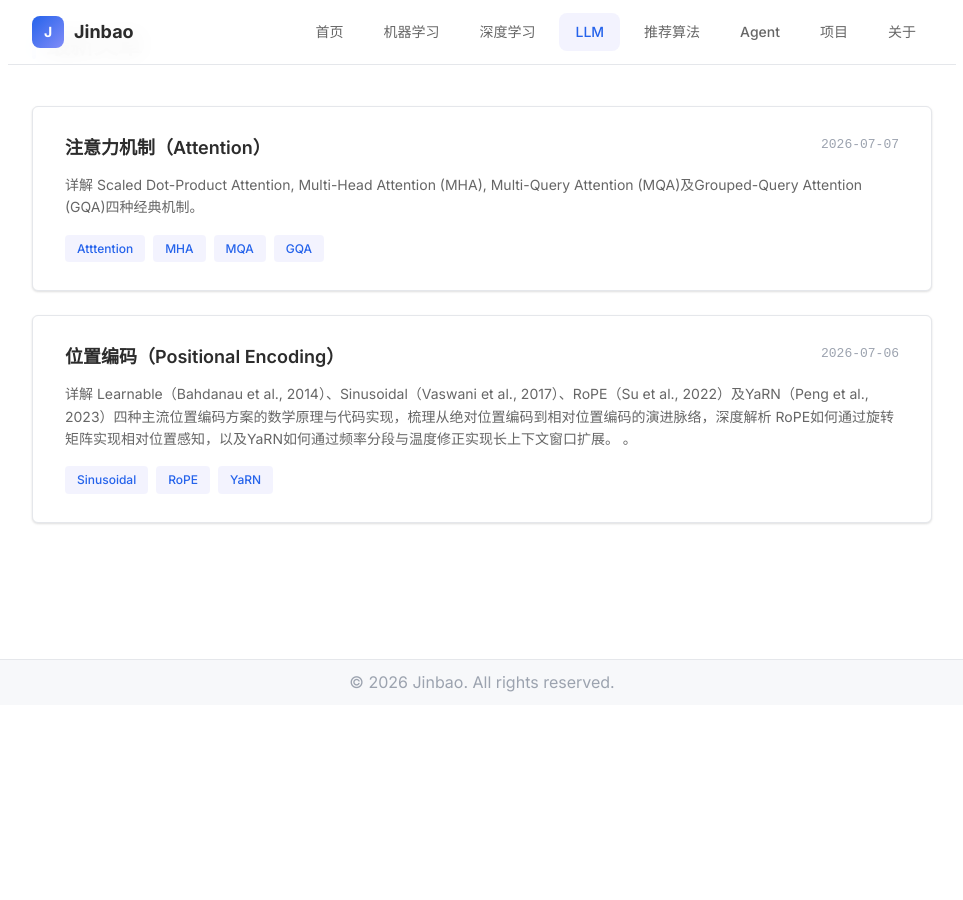
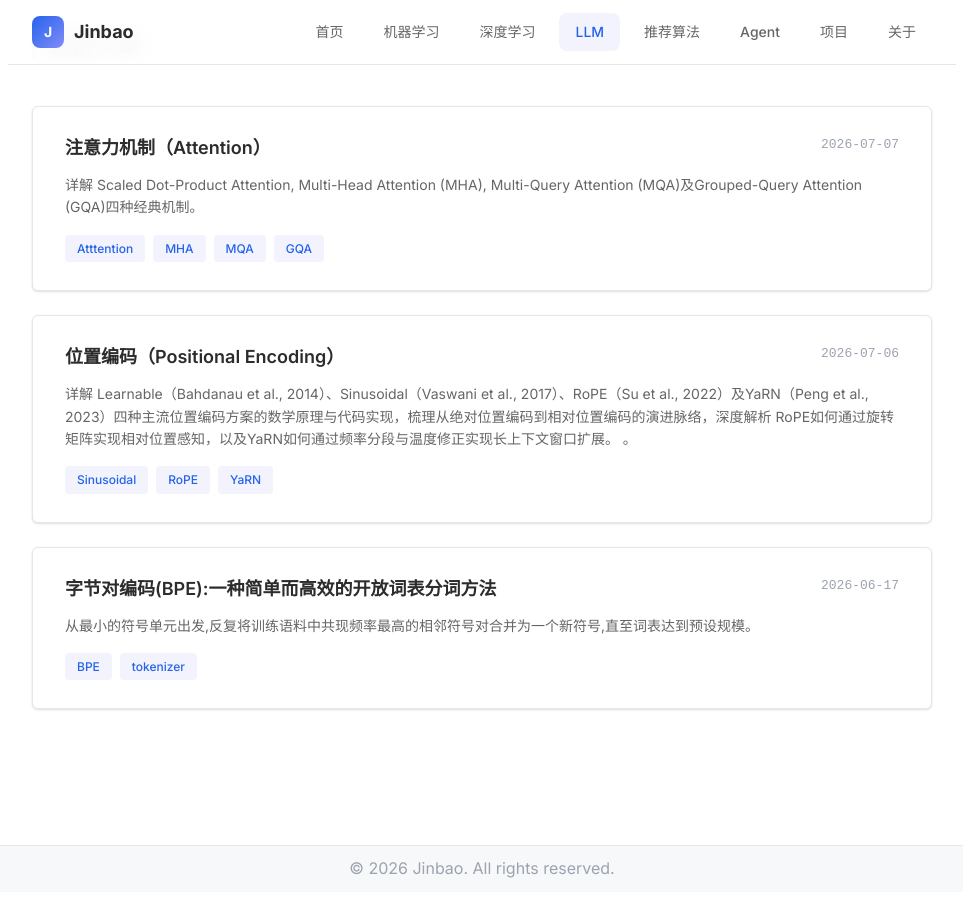
Before and after one commit to JinbaoSite/jinbaosite.github.io, a Jekyll site: the page built from llm/index.md, in a window 1280 px wide and 900 px high, scrolled down 340 px. Shown: the whole window, without its empty margins (158-1121 px from the left). Built offline with Jekyll 4.4.1, drawn with Linux system fonts in a browser that asks for light colours; before the commit the page ends 1053 px from its top, so only the background shows below that.

Commit message:
Update index.md

```diff
--- a/llm/index.md
+++ b/llm/index.md
@@ -13,4 +13,9 @@ article-list:
     article-date: 2026-07-06
     article-desc: 详解 Learnable（Bahdanau et al., 2014）、Sinusoidal（Vaswani et al., 2017）、RoPE（Su et al., 2022）及YaRN（Peng et al., 2023）四种主流位置编码方案的数学原理与代码实现，梳理从绝对位置编码到相对位置编码的演进脉络，深度解析 RoPE如何通过旋转矩阵实现相对位置感知，以及YaRN如何通过频率分段与温度修正实现长上下文窗口扩展。 。
     article-tags: [Sinusoidal, RoPE, YaRN]
+  - article-title: 字节对编码(BPE):一种简单而高效的开放词表分词方法
+    article-url: /dl/bpe
+    article-date: 2026-06-17
+    article-desc: 从最小的符号单元出发,反复将训练语料中共现频率最高的相邻符号对合并为一个新符号,直至词表达到预设规模。
+    article-tags: [BPE, tokenizer]
 ---
```
